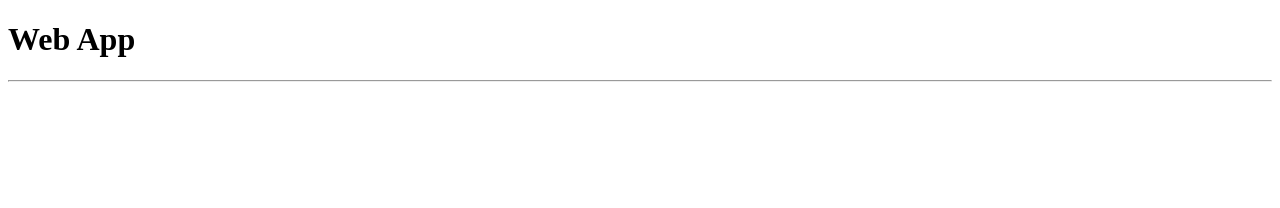
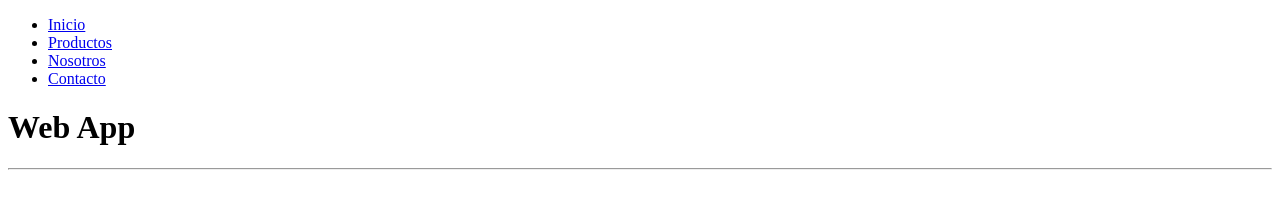
Before and after one commit to mlapeducacionit/web-app, a plain HTML site: page index.html in a window 1280 px wide. Drawn offline with Linux system fonts and the light colour scheme.

Commit message:
Agrego el navbar al proyecto

```diff
--- a/index.html
+++ b/index.html
@@ -7,6 +7,17 @@
     <title>Web App</title>
 </head>
 <body>
+    <header>
+        <nav>
+            <ul>
+                <li><a href="/">Inicio</a></li>
+                <li><a href="productos.html">Productos</a></li>
+                <li><a href="nosotros.html">Nosotros</a></li>
+                <li><a href="contacto.html">Contacto</a></li>
+            </ul>
+        </nav>
+    </header>
+
     <h1>Web App</h1>
     <hr>
 
```
